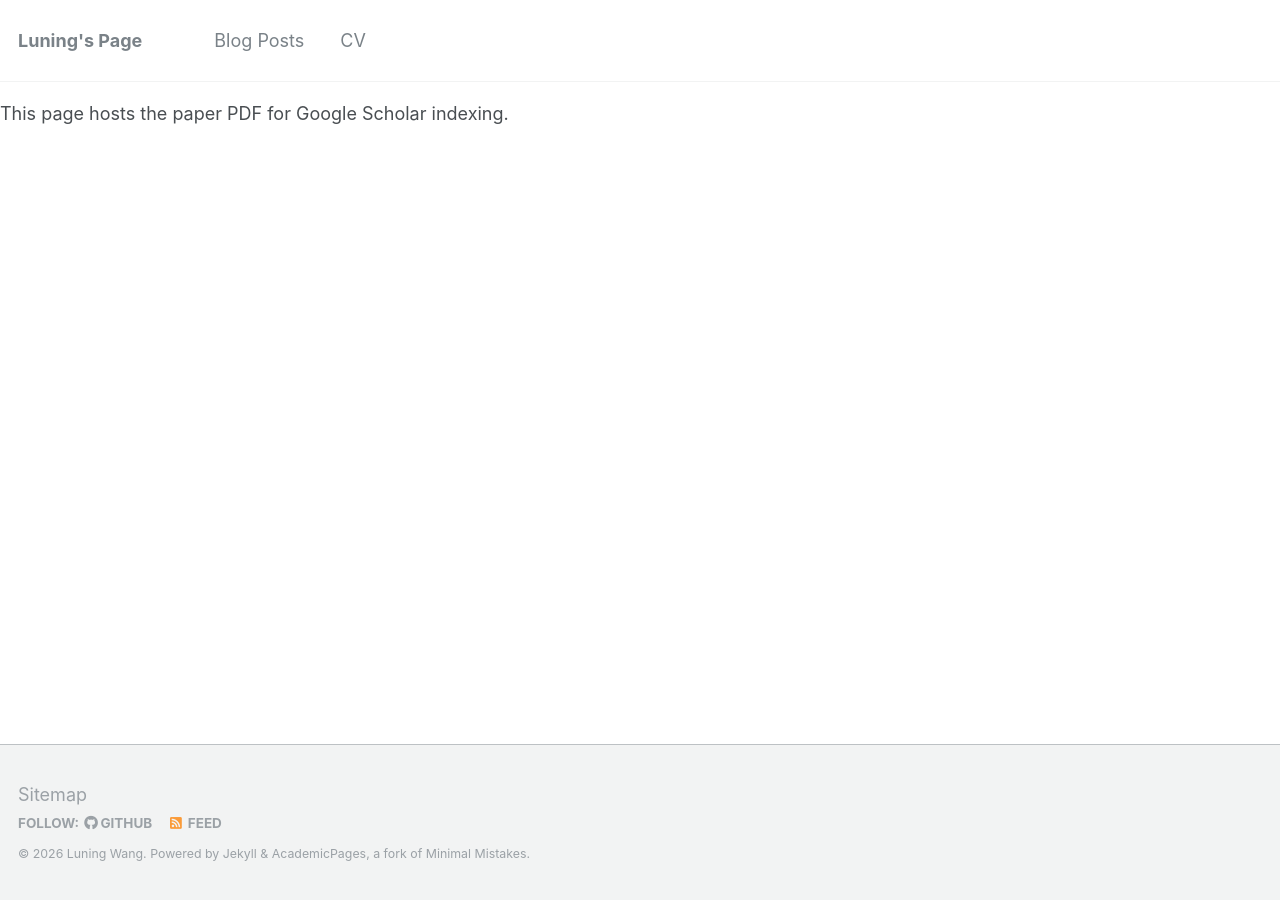
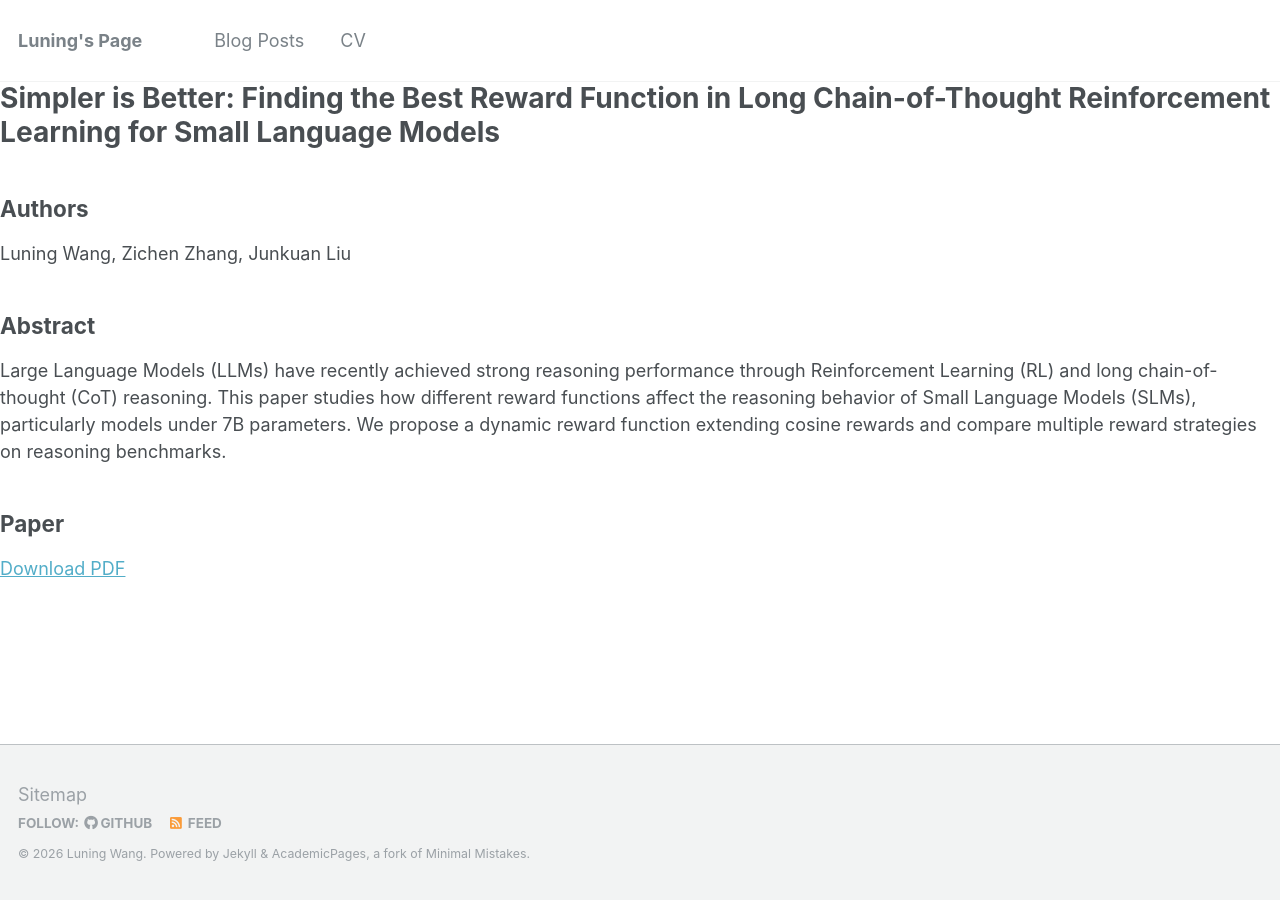
Before and after one commit to wln20/wln20.github.io, a Jekyll site: the page built from publications/dynamic_reward.md, in a window 1280 px wide. Built offline with Jekyll 4.4.1, drawn with Linux system fonts in a browser that asks for light colours.

Commit message:
Revise abstract and add authors and title sections
Updated the abstract to improve clarity and detail, and added authors and paper title sections.

```diff
--- a/publications/dynamic_reward.md
+++ b/publications/dynamic_reward.md
@@ -14,9 +14,61 @@ year: 2025
 
 pdf_url: "/files/dynamic_reward.pdf"
 
-abstract: "Large Language Models (LLMs) have been evolving rapidly in recent years. A critical technology that contributes to this development is Reinforcement Learning (RL). Recently, strong LLMs like DeepSeek-R1, which show very promising performance on complex reasoning tasks such as solving math and coding problems, have adopted verifiable rules-based rewards. Rule-based rewards are pre-defined, so they are more interpretable and controllable by developers and could be adapted for different reasoning tasks. Subsequent paper further discuss the mechanics of long CoT reasoning, and propose to use reward shaping to stabilize and control CoT length while improving accuracy. Specifically, they propose cosine reward with a repetition penalty, which could stabilize CoT growth while encouraging emergent reasoning behaviors such as branching and backtracking. However, there lacks the discussion on the effect of those different types of rewards on small language models (SLMs), which typically have a parameter size <7B and could behave differently from those large models. Therefore, We focus on the effect of different rewards on small models. We first propose a dynamic reward that extends the concept of cosine reward, and then experiment several kinds of rewards (normal, cosine, dynamic) on the chosen SLMs. With careful observation and analysis, we provide several key insights which could benefit future studies in this field."
+abstract: >
+  Large Language Models (LLMs) have evolved rapidly in
+  recent years, with Reinforcement Learning (RL)
+  playing a critical role in improving reasoning
+  capabilities.
+
+  Recent models such as DeepSeek-R1 demonstrate strong
+  performance on complex reasoning tasks including
+  mathematical problem solving and coding through the
+  use of verifiable rule-based rewards.
+
+  Prior work further explores the mechanics of long
+  chain-of-thought (CoT) reasoning and proposes reward
+  shaping methods, such as cosine rewards with
+  repetition penalties, to stabilize CoT growth while
+  encouraging emergent reasoning behaviors including
+  branching and backtracking.
+
+  However, the effects of different reward functions on
+  Small Language Models (SLMs), typically under 7B
+  parameters, remain underexplored.
+
+  In this work, we systematically study the influence
+  of different reward strategies on small models.
+
+  We first propose a dynamic reward function that
+  extends the concept of cosine rewards, and then
+  compare several reward mechanisms including normal,
+  cosine, and dynamic rewards on selected SLMs.
+
+  Through detailed experimentation and analysis, we
+  provide insights that may benefit future research on
+  reinforcement learning for small language models.
 
 permalink: /publications/dynamic_reward/
 ---
 
-This page hosts the paper PDF for Google Scholar indexing.
+# Simpler is Better: Finding the Best Reward Function in Long Chain-of-Thought Reinforcement Learning for Small Language Models
+
+## Authors
+
+Luning Wang, Zichen Zhang, Junkuan Liu
+
+## Abstract
+
+Large Language Models (LLMs) have recently achieved
+strong reasoning performance through Reinforcement
+Learning (RL) and long chain-of-thought (CoT)
+reasoning. This paper studies how different reward functions
+affect the reasoning behavior of Small Language
+Models (SLMs), particularly models under 7B
+parameters. We propose a dynamic reward function extending
+cosine rewards and compare multiple reward
+strategies on reasoning benchmarks.
+
+## Paper
+
+[Download PDF](https://wln20.github.io/files/dynamic_reward.pdf)
```
